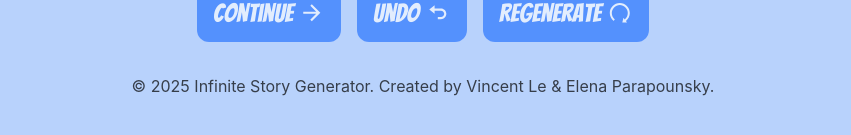
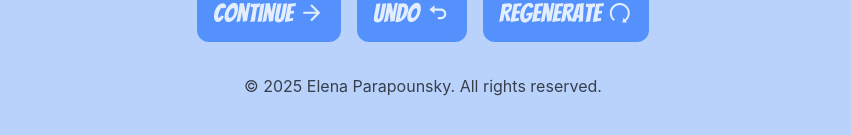
Before and after one commit to eparapounsky/infinite-story, a React (Create React App) app in the folder frontend/: page / in a window 1280 px wide. Shown: the part 547-682 px from the top of the page, without its empty margins (217-1068 px from the left). Built offline with nearby package versions, Linux system fonts and the light colour scheme; no server answers.

Commit message:
update footer

```diff
--- a/frontend/src/App.js
+++ b/frontend/src/App.js
@@ -219,8 +219,7 @@ function App() {
       </div>
 
       <footer>
-        © 2025 Infinite Story Generator. Created by Vincent Le & Elena
-        Parapounsky.
+        © 2025 Elena Parapounsky. All rights reserved.
       </footer>
     </div>
   );
```
